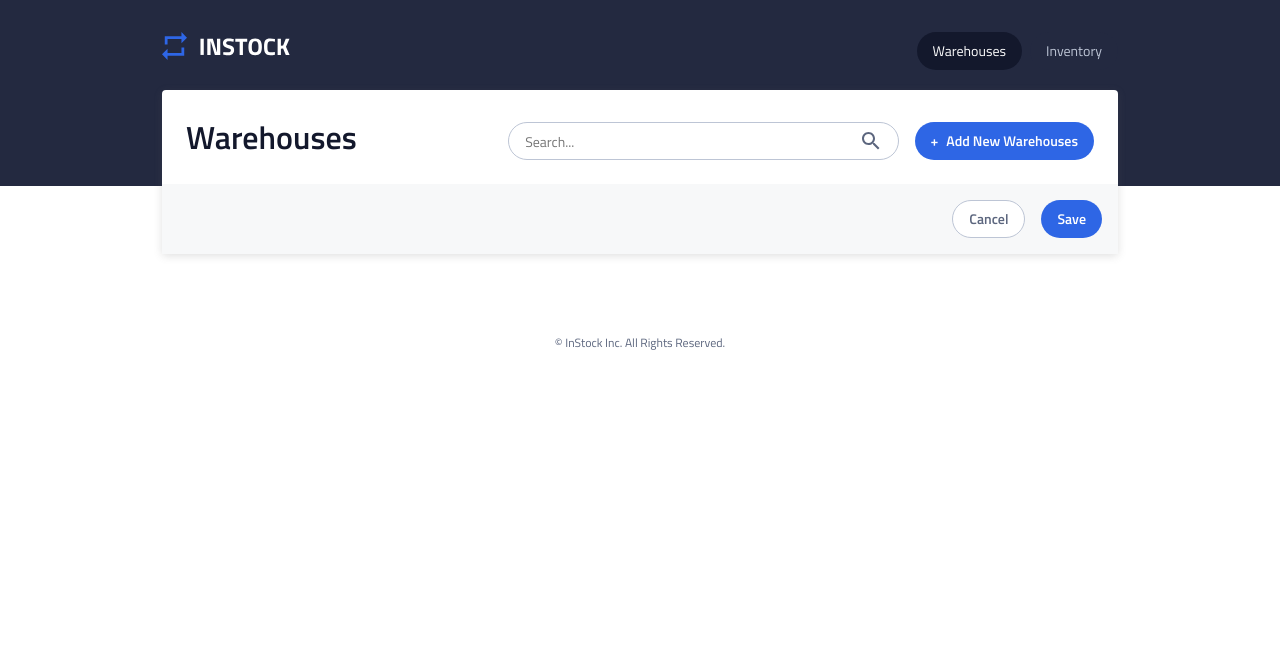
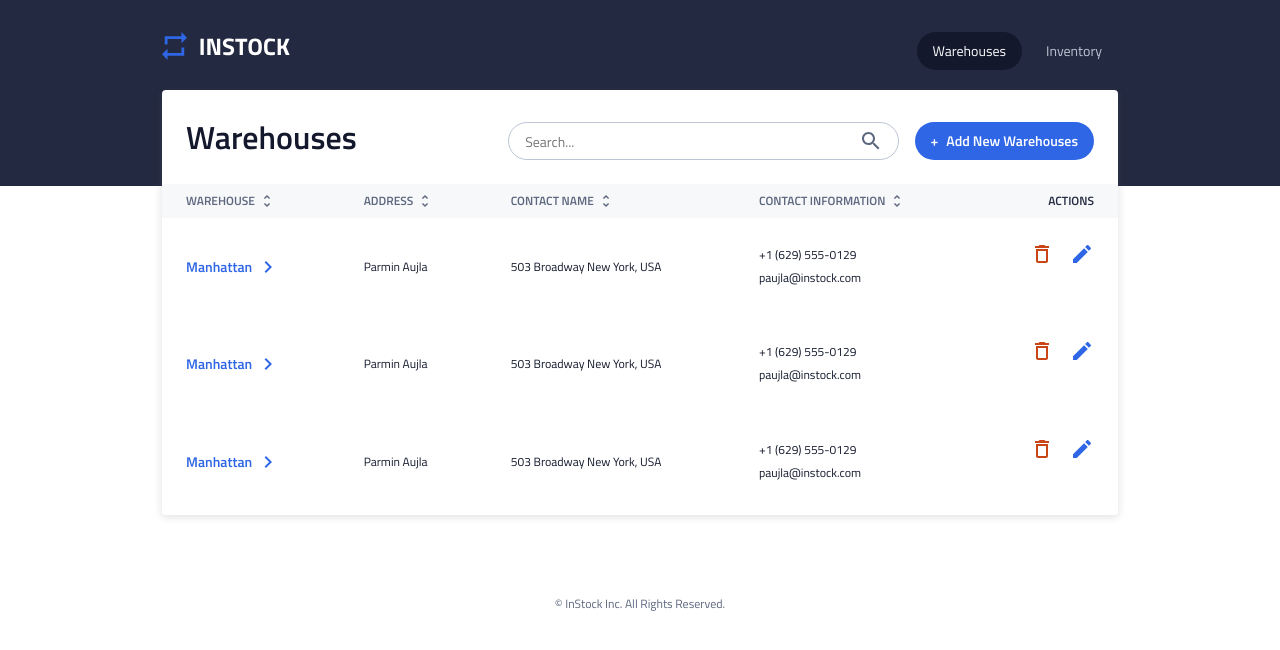
Before and after one commit to achris-alonzo30/south-american-horned-frog-instock, a React (Vite) app: page / in a window 1280 px wide. Shown: the top 650 px of the page. Built offline with nearby package versions, Linux system fonts and the light colour scheme.

Commit message:
fix the overflow content on the main browser on tablet screen size

```diff
--- a/src/components/MainBrowser/MainBrowser.scss
+++ b/src/components/MainBrowser/MainBrowser.scss
@@ -4,6 +4,8 @@
 .card {
     width: 100%;
     border-radius: 4px;
+    box-sizing: border-box;
+    overflow-x: hidden;
     background-color: $white;
     box-shadow: rgba(99, 99, 99, 0.2) 0px 2px 8px 0px;
 
--- a/src/components/WarehouseList/WarehouseList.scss
+++ b/src/components/WarehouseList/WarehouseList.scss
@@ -4,6 +4,7 @@
 .table {
     width: 100%;
     height: 100%;
+    overflow-x: auto;
     background-color: $white;
     border-collapse: collapse;
 
--- a/src/pages/Warehouses/Warehouses.css
+++ /dev/null
@@ -1,42 +0,0 @@
-@font-face {
-  font-family: "Titillium Web";
-  src: url("../../assets/fonts/TitilliumWeb-Regular.ttf") format("truetype");
-}
-@font-face {
-  font-family: "Titillium Web";
-  src: url("../../assets/fonts/TitilliumWeb-SemiBold.ttf") format("truetype");
-  font-weight: 600;
-}
-/* -------------------------------------------------------------------------- */
-/*                        Mixin for Breakpoints                               */
-/* -------------------------------------------------------------------------- */
-/* -------------------------------------------------------------------------- */
-/*                               Mixin for Font                               */
-/* -------------------------------------------------------------------------- */
-@font-face {
-  font-family: "Titillium Web";
-  src: url("../../assets/fonts/TitilliumWeb-Regular.ttf") format("truetype");
-}
-@font-face {
-  font-family: "Titillium Web";
-  src: url("../../assets/fonts/TitilliumWeb-SemiBold.ttf") format("truetype");
-  font-weight: 600;
-}
-.main {
-  padding: 1rem;
-  margin-top: -4rem;
-}
-@media only screen and (min-width: 768px) {
-  .main {
-    padding: 2rem;
-    margin-top: -8rem;
-  }
-}
-@media only screen and (min-width: 1280px) {
-  .main {
-    display: flex;
-    margin: auto;
-    margin-top: -8rem;
-    max-width: 63.75rem;
-  }
-}/*# sourceMappingURL=Warehouses.css.map */
--- a/src/pages/Warehouses/Warehouses.jsx
+++ b/src/pages/Warehouses/Warehouses.jsx
@@ -8,9 +8,8 @@ export const Warehouses = () => {
     <main className="main">
       <MainBrowser
         browserName="Warehouses"
-        isFooter
       >
-
+        <WarehouseList />
       </MainBrowser>
     </main>
   );
```
Also changed, not shown: 1 other file (tests, documents, lock files or other folders).
